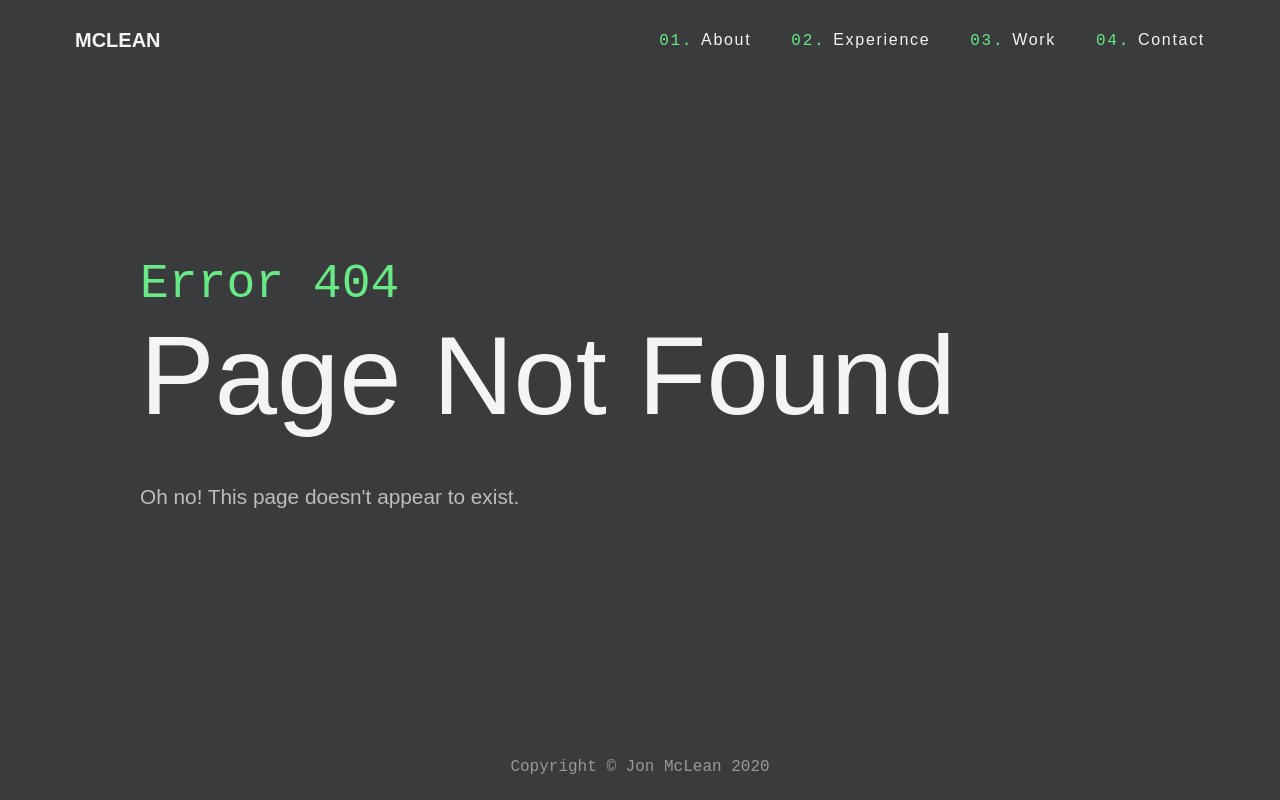
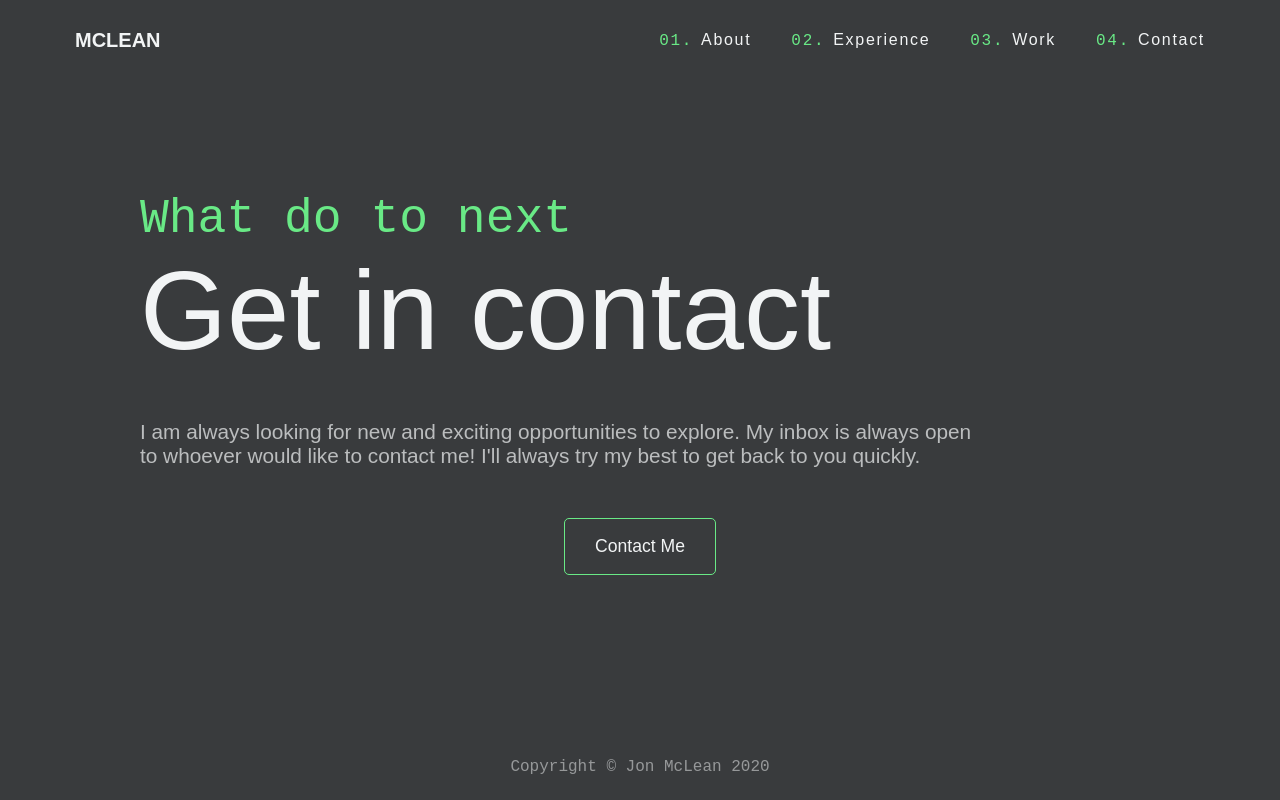
Before and after one commit to Jon-C-McLean/Portfolio, a Gatsby site: page /contact in a window 1280 px wide. Before the commit this address had no page. Built offline with nearby package versions, Linux system fonts and the light colour scheme; Gatsby itself is replaced by a stand-in of ours.

Commit message:
Added basic contact page

```diff
--- /dev/null
+++ b/src/components/contactContent.js
@@ -0,0 +1,26 @@
+import React from "react"
+import { Link } from "gatsby"
+
+const ContactContent = () => {
+    return (
+        <section className="banner">
+            <div className="inner-banner">
+                <div className="banner-title">What do to next</div>
+                <div className="keypoint nofade">Get in contact</div>
+                <div className="content fade">
+                    I am always looking for new and exciting opportunities to explore. My inbox is always open to whoever would like to contact me!
+                    I'll always try my best to get back to you quickly.
+
+                </div>
+
+                <div className="button-container">
+                    <div className="button">
+                        <a href="mailto:jon@mclean.one"><p>Contact Me</p></a>
+                    </div>
+                </div>
+            </div>
+        </section>
+    )
+}
+
+export default ContactContent
--- /dev/null
+++ b/src/pages/contact.js
@@ -0,0 +1,16 @@
+import React from "react"
+
+import Layout from "../components/layout"
+import ContactContent from "../components/contactContent"
+
+import "../styles/main.scss"
+
+const ContactPage = () => {
+    return (
+        <Layout>
+            <ContactContent />
+        </Layout>
+    )
+}
+
+export default ContactPage
--- a/src/styles/main.scss
+++ b/src/styles/main.scss
@@ -108,6 +108,27 @@ section.banner {
             margin-top: 45px;
             font-size: 1.3rem;
             width: 85%;
+        }
+
+        .button-container {
+            .button {
+                width: 150px;
+                height: 55px;
+                border-radius: 5px;
+                border: 1px solid $text;
+                margin: 0 auto;
+                margin-top: 50px;
+                opacity: 1;
+
+                a {
+                    p {
+                        text-align: center;
+                        //vertical-align: middle;
+                        font-size: 1.1rem;
+                    }
+                    color: $offWhite;
+                }
+            }
         }
 
         .fade {
```
